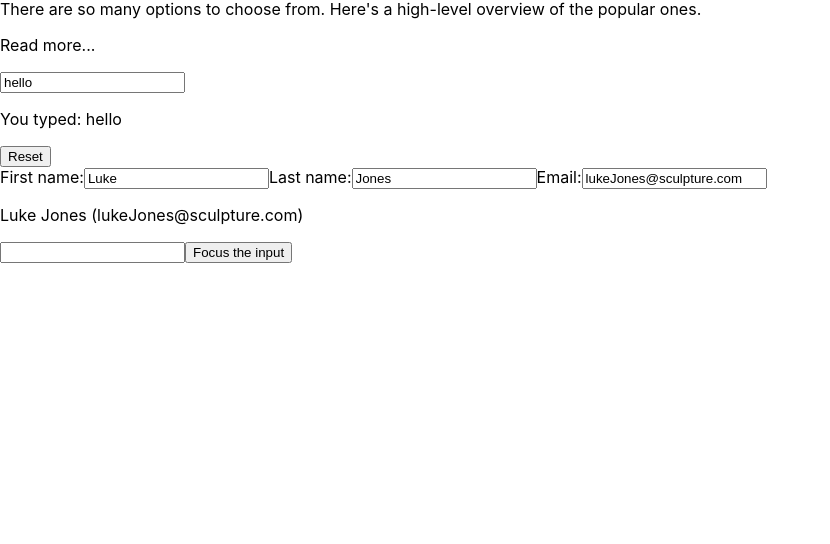
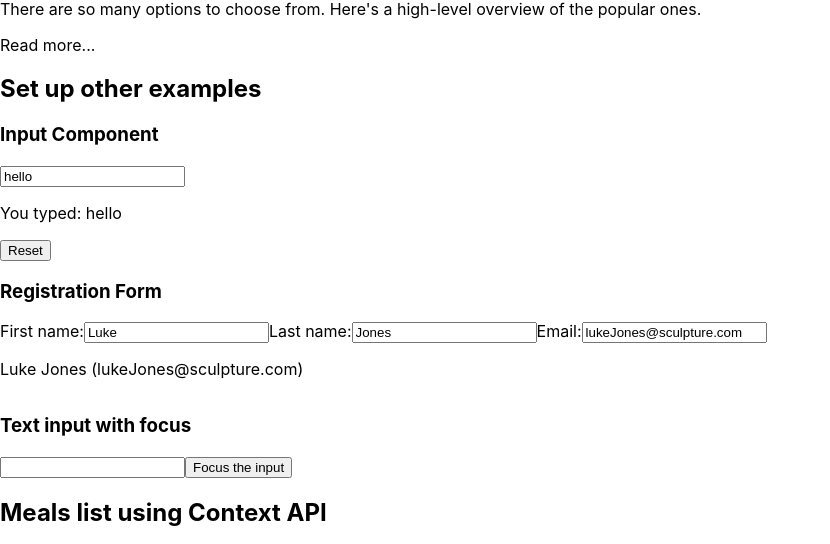
Before and after one commit to surajjayraman/customizing-example, a React (Create React App) app: page / in a window 1280 px wide. Shown: the part 299-843 px from the top of the page, without its empty margins (0-830 px from the left). Before the commit the page ends 800 px from the top, so only its background shows below. Built offline with nearby package versions, Linux system fonts and the light colour scheme.

Commit message:
Add provider MealsProvider

```diff
--- a/src/App.js
+++ b/src/App.js
@@ -20,16 +20,23 @@ function App() {
      <Intro2 />
      <Intro3 />
      <div>
+      <h2>Set up other examples</h2>
+      <h3>Input Component</h3>
       <tr>
         <InputComponent />
       </tr>
+      <h3>Registration Form</h3>
       <tr>
         <RegisterForm />
       </tr>
+      <h3>Text input with focus</h3>
       <tr>
         <TextInputWithFocusButton />
       </tr>
      </div>
+     <div>
+      <h2>Meals list using Context API</h2>
+    </div>
    </div>
  );
 }
```
Also changed, not shown: src/providers/MealsProvider.js (added, +19 -0 lines).
